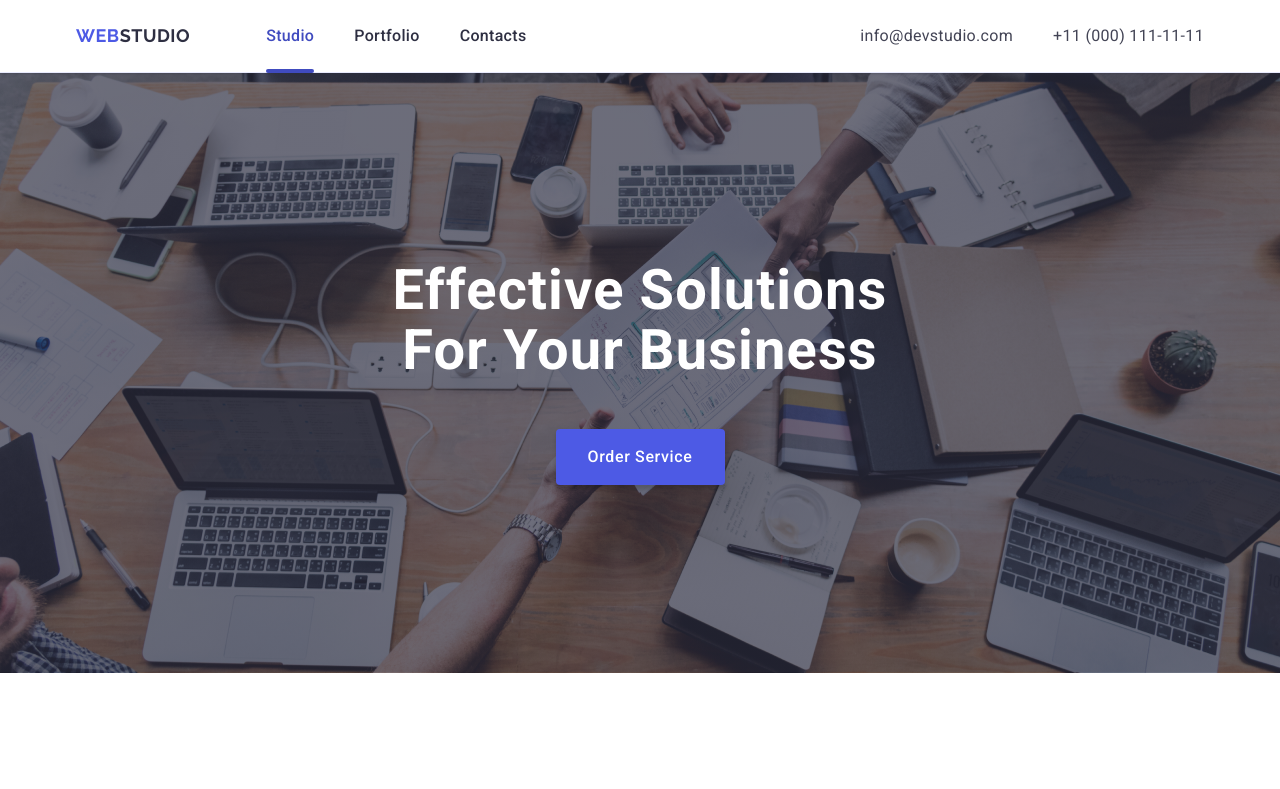
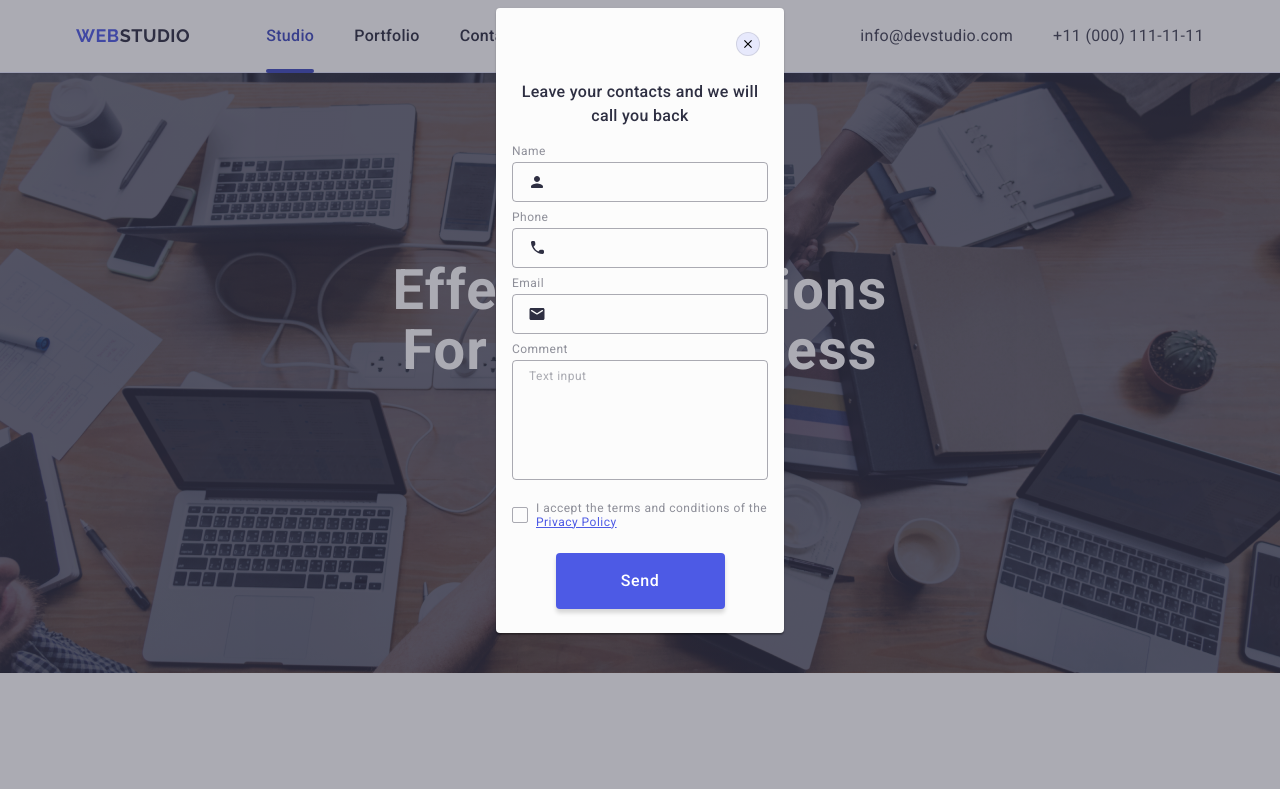
Before and after one commit to Go088/goit-markup-hw-06, a plain HTML site: page index.html in a window 1280 px wide. Shown: the top 789 px of the page. Drawn offline with nearby package versions, Linux system fonts and the light colour scheme.

Commit message:
Update.css

```diff
--- a/css/index.css
+++ b/css/index.css
@@ -1,5 +1,6 @@
 /* UTILS */
 @import './utils/visually-hidden.css';
+@import './utils/backdrop.css';
 
 /* BASE */
 @import './base/common.css';
@@ -12,3 +13,4 @@
 @import './layout/section-3.css';
 @import "./layout/section-4.css";
 @import './layout/footer.css';
+@import './layout/modal.css';
--- a/css/layout/footer.css
+++ b/css/layout/footer.css
@@ -179,5 +179,4 @@
         opacity: 1;
     }
 
-
 }
--- /dev/null
+++ b/css/layout/modal.css
@@ -0,0 +1,408 @@
+.modal {
+    position: absolute;
+    top: 8px;
+    left: 50%;
+    transform: translateX(-50%);
+    width: 288px;
+    min-height: 623px;
+    padding: 72px 16px 24px 16px;
+    border-radius: 4px;
+    background-color: #FCFCFC;
+    box-shadow: 0px 1px 1px rgba(0, 0, 0, 0.14), 0px 1px 3px rgba(0, 0, 0, 0.12), 0px 2px 1px rgba(0, 0, 0, 0.2);
+    transition: transform 250ms cubic-bezier(0.4, 0, 0.2, 1);
+
+}
+
+.modal-btn-close {
+    position: absolute;
+    top: 24px;
+    right: 24px;
+    display: flex;
+    align-items: center;
+    justify-content: center;
+    width: 24px;
+    height: 24px;
+    border-radius: 50%;
+    background-color: #e7e9fc;
+    border: 1px solid rgba(0, 0, 0, 0.1);
+    padding: 0;
+    cursor: pointer;
+    transition: background-color 250ms cubic-bezier(0.4, 0, 0.2, 1), border 250ms cubic-bezier(0.4, 0, 0.2, 1);
+
+}
+
+.modal-btn-close:hover,
+.modal-btn-close:focus {
+    background-color: #404bbf;
+    border: none;
+    fill: #ffffff;
+
+}
+
+.modal-btn-close-icon {
+    transition: fill 250ms cubic-bezier(0.4, 0, 0.2, 1);
+}
+
+.contact-form-text {
+    color: #2E2F42;
+    text-align: center;
+    font-weight: 500;
+    font-size: 16px;
+    line-height: 1.5;
+    letter-spacing: 0.02em;
+    margin-bottom: 16px;
+}
+
+.contact-form-label {
+    display: block;
+    color: #8E8F99;
+    font-size: 12px;
+    font-weight: 400;
+    line-height: 1.17;
+    letter-spacing: 0.04em;
+    margin-bottom: 4px;
+}
+
+.contact-form-input {
+    width: 100%;
+    height: 40px;
+    border-radius: 4px;
+    background-color: transparent;
+    border: 1px solid rgba(46, 47, 66, 0.40);
+    padding-left: 38px;
+    transition: border-color 250ms cubic-bezier(0.4, 0, 0.2, 1);
+    outline: transparent;
+}
+
+.contact-form-input:focus {
+    border-color: #4D5AE5;
+    outline: transparent;
+}
+
+.contact-form-wrap {
+    margin-bottom: 8px;
+}
+
+.contact-form-input-wrap {
+    position: relative;
+}
+
+.contact-form-icon {
+    position: absolute;
+    left: 16px;
+    top: 50%;
+    transform: translateY(-50%);
+    fill: #2E2F42;
+    transition: fill 250ms cubic-bezier(0.4, 0, 0.2, 1);
+}
+
+.contact-form-input:focus+.contact-form-icon {
+    fill: #4D5AE5;
+}
+
+.contact-form-comment-wrap {
+    margin-bottom: 16px;
+}
+
+.contact-form-comment {
+    width: 100%;
+    height: 120px;
+    color: rgba(46, 47, 66, 0.40);
+    background-color: transparent;
+    outline: transparent;
+    font-size: 12px;
+    font-weight: 400;
+    line-height: 1.17;
+    letter-spacing: 0.04em;
+    border-radius: 4px;
+    border: 1px solid rgba(46, 47, 66, 0.40);
+    padding: 8px 16px;
+    resize: none;
+    transition: border-color 250ms cubic-bezier(0.4, 0, 0.2, 1);
+}
+
+.contact-form-comment::placeholder {
+    color: rgba(46, 47, 66, 0.40);
+}
+
+.contact-form-comment:focus {
+    border-color: #4D5AE5;
+    outline: transparent;
+}
+
+.user-privacy-label {
+    display: flex;
+    align-items: center;
+    color: #8E8F99;
+    font-size: 12px;
+    font-weight: 400;
+    line-height: 1.17;
+    letter-spacing: 0.04em;
+}
+
+.contact-form-checkbox-wrap {
+    margin-bottom: 24px;
+}
+
+.contact-form-checkbox:checked+.user-privacy-label>.contact-form-own-checkbox {
+    background-color: #404bbf;
+    border: none;
+    fill: #F4F4FD;
+
+}
+
+
+.contact-form-own-checkbox {
+    display: inline-flex;
+    align-items: center;
+    justify-content: center;
+    fill: transparent;
+    flex-shrink: 0;
+    width: 16px;
+    height: 16px;
+    border: 1px solid rgba(46, 47, 66, 0.4);
+    border-radius: 2px;
+    margin-right: 8px;
+    cursor: pointer;
+    transition: background-color 250ms cubic-bezier(0.4, 0, 0.2, 1), border 250ms cubic-bezier(0.4, 0, 0.2, 1), fill 250ms cubic-bezier(0.4, 0, 0.2, 1);
+
+
+}
+
+.contact-form-privacy-link {
+    color: #4d5ae5;
+    text-decoration: underline;
+}
+
+.contact-form-btn {
+    display: block;
+    min-width: 169px;
+    height: 56px;
+    margin-left: auto;
+    margin-right: auto;
+    padding: 16px 32px;
+    border: none;
+    border-radius: 4px;
+    cursor: pointer;
+    color: #ffffff;
+    font-size: 16px;
+    font-weight: 500;
+    line-height: 1.5;
+    letter-spacing: 0.04em;
+    background-color: #4D5AE5;
+    box-shadow: 0px 4px 4px 0px rgba(0, 0, 0, 0.15);
+    transition: background-color 250ms cubic-bezier(0.4, 0, 0.2, 1);
+}
+
+.contact-form-btn:hover,
+.contact-form-btn:focus {
+    background-color: #404BBF;
+}
+
+
+
+
+
+
+
+
+
+
+
+/* .modal {
+    position: absolute;
+    top: 50%;
+    left: 50%;
+    transform: translate(-50%, -50%);
+    width: 408px;
+    min-height: 584px;
+    padding: 72px 24px 24px 24px;
+    border-radius: 4px;
+    background-color: #FCFCFC;
+    box-shadow: 0px 1px 1px rgba(0, 0, 0, 0.14), 0px 1px 3px rgba(0, 0, 0, 0.12), 0px 2px 1px rgba(0, 0, 0, 0.2);
+    transition: transform 250ms cubic-bezier(0.4, 0, 0.2, 1);
+
+}
+
+.modal-btn-close {
+    position: absolute;
+    top: 24px;
+    right: 24px;
+    display: flex;
+    align-items: center;
+    justify-content: center;
+    width: 24px;
+    height: 24px;
+    border-radius: 50%;
+    background-color: #e7e9fc;
+    border: 1px solid rgba(0, 0, 0, 0.1);
+    padding: 0;
+    cursor: pointer;
+    transition: background-color 250ms cubic-bezier(0.4, 0, 0.2, 1), border 250ms cubic-bezier(0.4, 0, 0.2, 1);
+
+}
+
+.modal-btn-close:hover,
+.modal-btn-close:focus {
+    background-color: #404bbf;
+    border: none;
+    fill: #ffffff;
+
+}
+
+.modal-btn-close-icon {
+    transition: fill 250ms cubic-bezier(0.4, 0, 0.2, 1);
+}
+
+.contact-form-text {
+    color: #2E2F42;
+    text-align: center;
+    font-weight: 500;
+    font-size: 16px;
+    line-height: 1.5;
+    letter-spacing: 0.02em;
+    margin-bottom: 16px;
+}
+
+.contact-form-label {
+    display: block;
+    color: #8E8F99;
+    font-size: 12px;
+    font-weight: 400;
+    line-height: 1.17;
+    letter-spacing: 0.04em;
+    margin-bottom: 4px;
+}
+
+.contact-form-input {
+    width: 100%;
+    height: 40px;
+    border-radius: 4px;
+    background-color: transparent;
+    border: 1px solid rgba(46, 47, 66, 0.40);
+    padding-left: 38px;
+    transition: border-color 250ms cubic-bezier(0.4, 0, 0.2, 1);
+    outline: transparent;
+}
+
+.contact-form-input:focus {
+    border-color: #4D5AE5;
+    outline: transparent;
+}
+
+.contact-form-wrap {
+    margin-bottom: 8px;
+}
+
+.contact-form-input-wrap {
+    position: relative;
+}
+
+.contact-form-icon {
+    position: absolute;
+    left: 16px;
+    top: 50%;
+    transform: translateY(-50%);
+    fill: #2E2F42;
+    transition: fill 250ms cubic-bezier(0.4, 0, 0.2, 1);
+}
+
+.contact-form-input:focus+.contact-form-icon {
+    fill: #4D5AE5;
+}
+
+.contact-form-comment-wrap {
+    margin-bottom: 16px;
+}
+
+.contact-form-comment {
+    width: 100%;
+    height: 120px;
+    color: rgba(46, 47, 66, 0.40);
+    background-color: transparent;
+    outline: transparent;
+    font-size: 12px;
+    font-weight: 400;
+    line-height: 1.17;
+    letter-spacing: 0.04em;
+    border-radius: 4px;
+    border: 1px solid rgba(46, 47, 66, 0.40);
+    padding: 8px 16px;
+    resize: none;
+    transition: border-color 250ms cubic-bezier(0.4, 0, 0.2, 1);
+}
+
+.contact-form-comment::placeholder {
+    color: rgba(46, 47, 66, 0.40);
+}
+
+.contact-form-comment:focus {
+    border-color: #4D5AE5;
+    outline: transparent;
+}
+
+.user-privacy-label {
+    color: #8E8F99;
+    font-size: 12px;
+    font-weight: 400;
+    line-height: 1.17;
+    letter-spacing: 0.04em;
+}
+
+.contact-form-checkbox-wrap {
+    margin-bottom: 24px;
+}
+
+.contact-form-checkbox:checked+.user-privacy-label>.contact-form-own-checkbox {
+    background-color: #404bbf;
+    border: none;
+    fill: #F4F4FD;
+
+}
+
+
+.contact-form-own-checkbox {
+    display: inline-flex;
+    align-items: center;
+    justify-content: center;
+    fill: transparent;
+    width: 16px;
+    height: 16px;
+    border: 1px solid rgba(46, 47, 66, 0.4);
+    border-radius: 2px;
+    margin-right: 8px;
+    cursor: pointer;
+    transition: background-color 250ms cubic-bezier(0.4, 0, 0.2, 1), border 250ms cubic-bezier(0.4, 0, 0.2, 1), fill 250ms cubic-bezier(0.4, 0, 0.2, 1);
+
+
+}
+
+.contact-form-privacy-link {
+    color: #4d5ae5;
+    text-decoration: underline;
+}
+
+.contact-form-btn {
+    display: block;
+    min-width: 169px;
+    height: 56px;
+    margin-left: auto;
+    margin-right: auto;
+    padding: 16px 32px;
+    border: none;
+    border-radius: 4px;
+    cursor: pointer;
+    color: #ffffff;
+    font-size: 16px;
+    font-weight: 500;
+    line-height: 1.5;
+    letter-spacing: 0.04em;
+    background-color: #4D5AE5;
+    box-shadow: 0px 4px 4px 0px rgba(0, 0, 0, 0.15);
+    transition: background-color 250ms cubic-bezier(0.4, 0, 0.2, 1);
+}
+
+.contact-form-btn:hover,
+.contact-form-btn:focus {
+    background-color: #404BBF;
+} */
--- /dev/null
+++ b/css/utils/backdrop.css
@@ -0,0 +1,21 @@
+.backdrop {
+    position: fixed;
+    top: 0;
+    left: 0;
+    width: 100%;
+    height: 100%;
+    background-color: rgba(46, 47, 66, 0.40);
+    z-index: 9999;
+
+    opacity: 0;
+    visibility: hidden;
+    pointer-events: none;
+
+    transition: opacity 250ms cubic-bezier(0.4, 0, 0.2, 1), visibility 250ms cubic-bezier(0.4, 0, 0.2, 1);
+}
+
+.backdrop.is-open {
+    opacity: 1;
+    visibility: visible;
+    pointer-events: auto;
+}
--- a/index.html
+++ b/index.html
@@ -17,9 +17,6 @@
     <link
       rel="stylesheet"
       href="./css/index.css"
-      <link
-      rel="stylesheet"
-      href="./css/styles.css"
     />
   </head>
 
@@ -680,7 +677,7 @@
     </footer>
 
     <!-- Backdrop with modal window-->
-    <!-- <div class="backdrop is-open">
+    <div class="backdrop is-open">
       <div class="modal">
         <button class="modal-btn-close" type="button">
           <svg class="modal-btn-close-icon" width="8" height="8">
@@ -776,15 +773,16 @@
                   <use href="./images/icons.svg#icon-property"></use>
                 </svg>
               </span>
-              I accept the terms and conditions of the
+              <span>
+                  I accept the terms and conditions of the
               <a class="contact-form-privacy-link" href="">Privacy Policy</a>
+              </span>
             </label>
           </div>
-
           <button class="contact-form-btn">Send</button>
         </form>
       </div>
-    </div> -->
+    </div>
 
     <!-- MOBILE MENU -->
     <div class="mobile-menu">
```
Also changed, not shown: css/styles.css (deleted, +0 -229 lines).
